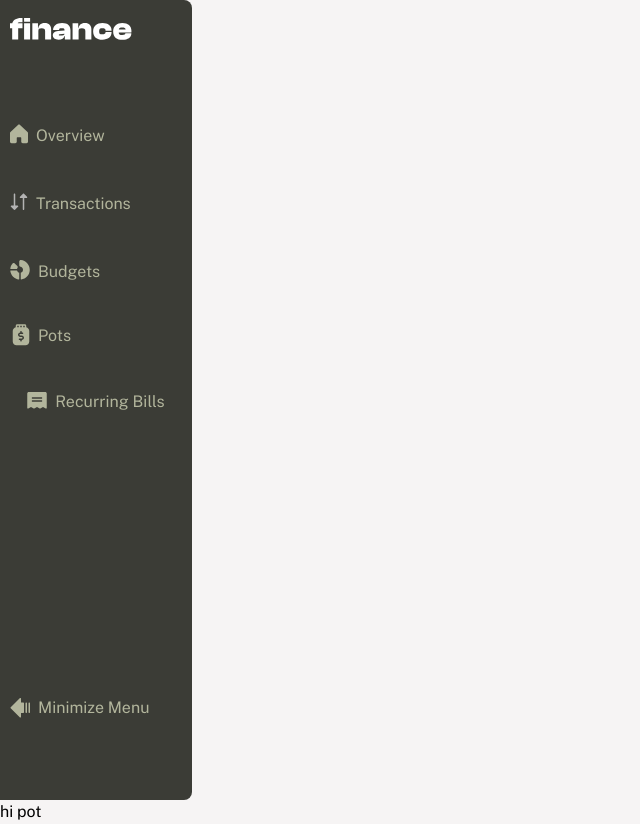
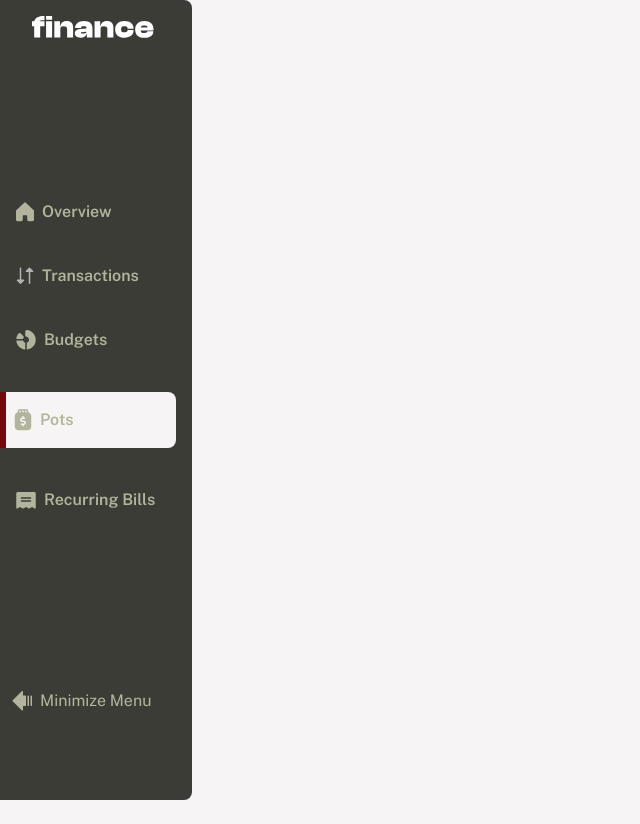
Before and after one commit to DiackJ/PersonalFinance, a Next.js app: page /pot in a window 1280 px wide. Both pictures are taken after a click on the picture 22 px from the left and 708 px from the top of the page. Shown: the whole page, without its empty margins (0-640 px from the left). After the commit the page ends 800 px from the top, so only its background shows below. Built offline with nearby package versions, Linux system fonts and the light colour scheme.

Commit message:
feat: implement side nav navigation

```diff
--- a/src/app/globals.css
+++ b/src/app/globals.css
@@ -21,6 +21,7 @@
     --background-color: #F6F4F4;
     --nav-bar-color: #3B3C36;
     --nav-text-color: #B2B59C;
+    --side-border-color: #72090F;
 
     --color-green:         #277C78;
     --color-yellow:        #F2CDAC;
--- a/src/app/pot/page.tsx
+++ b/src/app/pot/page.tsx
@@ -1,6 +1,8 @@
 'use client';
 export default function Pot() {
     return (
-        <div>hi pot</div>
+        <div>
+            <div></div>
+        </div>
     );
 }
--- a/src/ui-components/BottomNavBar.tsx
+++ b/src/ui-components/BottomNavBar.tsx
@@ -10,26 +10,26 @@ export default function BottomNavBar({isActive}: {isActive:boolean}) {
 
     return (
       <div>
-          <nav className={`fixed bottom-0 w-full bg-(--nav-bar-color) border-(--nav-bar-color) flex rounded-t-lg h-12`}>
-              <div className={`absolute mt-1 ml-52 justify-center inline-flex`}>
+          <nav className={`fixed bottom-0 w-full bg-(--nav-bar-color) border-(--nav-bar-color) rounded-t-lg h-12`}>
+              <div className={`absolute mt-1 inline-flex ml-52`}>
                   <Link href="/overview"
-                      className={`mr-6 hover:cursor-pointer ${path === "/overview" && "bg-[#F6F4F4] px-4 h-11 rounded-t-lg border-b-rose-800 border-b-4"}`}>
+                      className={`mr-8 hover:cursor-pointer ${path === "/overview" && "bg-[#F6F4F4] px-4 h-11 rounded-t-lg border-b-[#72090F] border-b-4"}`}>
                       <img src="/icons/icon-overview.svg" alt="overview page icon" className={`mt-2`}/>
                   </Link>
                   <Link href="/transaction"
-                      className={`mr-6 hover:cursor-pointer ${path === "/transaction" && "bg-[#F6F4F4] px-4 h-11 rounded-t-lg border-b-rose-800 border-b-4"}`}>
+                      className={`mr-8 hover:cursor-pointer ${path === "/transaction" && "bg-[#F6F4F4] px-4 h-11 rounded-t-lg border-b-[#72090F] border-b-4"}`}>
                       <img src="/icons/icon-transaction.svg" alt="transaction page icon" className={`mt-2`}/>
                   </Link>
                   <Link href="/budget"
-                      className={`mr-6 hover:cursor-pointer ${path === "/budget" && "bg-[#F6F4F4] px-4 h-11 rounded-t-lg border-b-rose-800 border-b-4"}`}>
+                      className={`mr-8 hover:cursor-pointer ${path === "/budget" && "bg-[#F6F4F4] px-4 h-11 rounded-t-lg border-b-[#72090F] border-b-4"}`}>
                       <img src="/icons/icon-budget.svg" alt="budget page icon" className={`mt-2`}/>
                   </Link>
                   <Link href="/pot"
-                      className={`mr-6 hover:cursor-pointer ${path === "/pot" && "bg-[#F6F4F4] px-4 h-11 rounded-t-lg border-b-rose-800 border-b-4"}`}>
+                      className={`mr-8 hover:cursor-pointer ${path === "/pot" && "bg-[#F6F4F4] px-4 h-11 rounded-t-lg border-b-[#72090F] border-b-4"}`}>
                       <img src="/icons/icon-pot.svg" alt="pot page icon" className={`mt-2`}/>
                   </Link>
                   <Link href="/bill"
-                      className={`hover:cursor-pointer ${path === "/bill" && "bg-[#F6F4F4] px-4 h-11 rounded-t-lg border-b-rose-800 border-b-4"}`}>
+                      className={`hover:cursor-pointer ${path === "/bill" && "bg-[#F6F4F4] px-4 h-11 rounded-t-lg border-b-[#72090F] border-b-4"}`}>
                       <img src="/icons/icon-bill.svg" alt="recurring bill page icon" className={`mt-2`}/>
                   </Link>
               </div>
--- a/src/ui-components/SideNavBar.tsx
+++ b/src/ui-components/SideNavBar.tsx
@@ -1,6 +1,8 @@
 'use client'
 import clsx from "clsx";
 import { useState } from "react";
+import { usePathname } from 'next/navigation';
+import Link from 'next/link'
 
 export default function SideNavBar() {
     const [isExpanded, setIsExpanded] = useState<boolean>(false);
@@ -8,46 +10,48 @@ export default function SideNavBar() {
         setIsExpanded(prev => !prev);
     };
 
+const path = usePathname();
+
     return (
         <div>
-            <div className={`min-h-screen border-(--nav-bar-color) bg-(--nav-bar-color) text-(--nav-text-color) p-2.5 rounded-r-lg
+            <div className={`min-h-screen flex border-(--nav-bar-color) bg-(--nav-bar-color) text-(--nav-text-color) pr-2.5 rounded-r-lg
                 ${isExpanded ? 'w-48' : 'w-12'}
             `}>
-                <div>
+                <div className={`absolute top-4 left-3 ${isExpanded && "left-8"}`}>
                     {isExpanded
                         ? <img src="/icons/logo-large.svg" alt="app logo"
-                               className={`mb-20 mt-2`}
+                               className={`mb-20`}
                           />
                         : <img src="/icons/logo-small.svg" alt="app logo"
-                               className={`mb-20 mt-2`}
+                               className={`mb-20`}
                           />
                     }
                 </div>
-                <div className={`flex-block justify-items-center`}>
-                    <div className={`inline-flex mb-10`}>
-                        <img src="/icons/icon-overview.svg" alt="overview page icon" />
-                        {isExpanded && <p className={`pl-2 pt-1`}>Overview</p> }
-                    </div>
-                    <div className={`inline-flex mb-10`}>
-                        <img src="/icons/icon-transaction.svg" alt="transaction page icon" />
-                        {isExpanded && <p className={`pl-2 pt-1`}>Transactions</p> }
-                    </div>
-                    <div className={`inline-flex mb-10`}>
-                        <img src="/icons/icon-budget.svg" alt="budget page icon" />
-                        {isExpanded && <p className={`pl-2 pt-1`}>Budgets</p> }
-                    </div>
-                    <div className={`${isExpanded && '-ml-37.5'} -ml-2 mb-10`}>
-                        <img src="/icons/icon-pot.svg" alt="pot page icon" />
-                        {isExpanded && <p className={`absolute -mt-5.5 ml-6.5`}>Pots</p>}
-                    </div>
-                    <div className={`inline-flex`}>
-                        <img src="/icons/icon-bill.svg" alt="recurring bills page icon" />
-                        {isExpanded && <p className={`pl-2 pt-1`}>Recurring Bills</p> }
-                    </div>
+                <div className={`flex flex-col font-semibold absolute top-1/4 ${!isExpanded ? "left-3 w-9" : "left-2 w-44"}`}>
+                    <Link href="/overview" className={`inline-flex ${path === "/overview" && `bg-[#F6F4F4] py-4 w-full -ml-2 rounded-r-lg border-l-[#72090F] border-l-6`}`}>
+                        <img src="/icons/icon-overview.svg" alt="home icon" className={`${isExpanded ? "pl-2" : "pl-1"}`}/>
+                        {isExpanded && <p className={`pl-2`}>Overview</p>}
+                    </Link>
+                    <Link href="/transaction" className={`mt-10 inline-flex ${path === "/transaction" && "bg-[#F6F4F4] py-4 w-full -ml-2 rounded-r-lg border-l-[#72090F] border-l-6"}`}>
+                        <img src="/icons/icon-transaction.svg" alt="transaction icon" className={`${isExpanded ? "pl-2" : "pl-1"}`}/>
+                        {isExpanded && <p className={`pl-2`}>Transactions</p>}
+                    </Link>
+                    <Link href="/budget" className={`mt-10 inline-flex ${path === "/budget" && "bg-[#F6F4F4] py-4 w-full -ml-2 rounded-r-lg border-l-[#72090F] border-l-6"}`}>
+                        <img src="/icons/icon-budget.svg" alt="budget icon" className={`${isExpanded ? "pl-2" : "pl-1"}`}/>
+                        {isExpanded && <p className={`pl-2`}>Budgets</p>}
+                    </Link>
+                    <Link href="/pot" className={`mt-10 inline-flex ${path === "/pot" && "bg-[#F6F4F4] py-4 w-full -ml-2 rounded-r-lg border-l-[#72090F] border-l-6"}`}>
+                        <img src="/icons/icon-pot.svg" alt="pot icon" className={`${isExpanded ? "pl-2" : "pl-1"}`}/>
+                        {isExpanded && <p className={`pl-2`}>Pots</p>}
+                    </Link>
+                    <Link href="/bill" className={`mt-10 inline-flex ${path === "/bill" && "bg-[#F6F4F4] py-4 w-full -ml-2 rounded-r-lg border-l-[#72090F] border-l-6"}`}>
+                        <img src="/icons/icon-bill.svg" alt="bill icon" className={`${isExpanded ? "pl-2" : "pl-1"}`}/>
+                        {isExpanded && <p className={`pl-2`}>Recurring Bills</p>}
+                    </Link>
                 </div>
-                <div>
+                <div className={`absolute bottom-20 left-3`}>
                     {isExpanded
-                        ? <div className={`absolute bottom-20 inline-flex hover:cursor-pointer`}
+                        ? <div className={`inline-flex hover:cursor-pointer`}
                                onClick={handleExpandNav}
                           >
                             <img
@@ -57,7 +61,7 @@ export default function SideNavBar() {
                           </div>
                         : <img
                             src="/icons/icon-expand-nav.svg" alt="expand menu"
-                            className={`w-6 h-6 absolute bottom-20 hover:cursor-pointer`}
+                            className={`w-6 h-6 hover:cursor-pointer`}
                             onClick={handleExpandNav}
                           />
                     }
```
